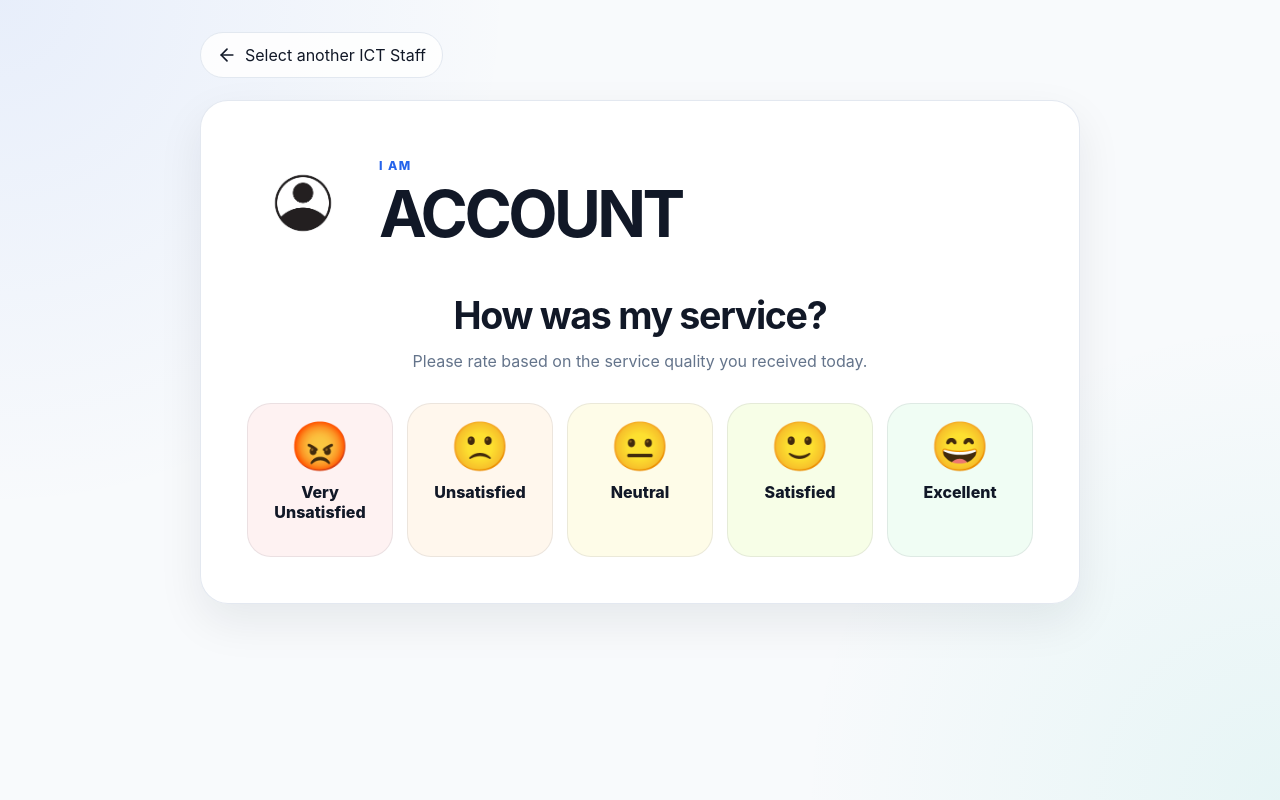
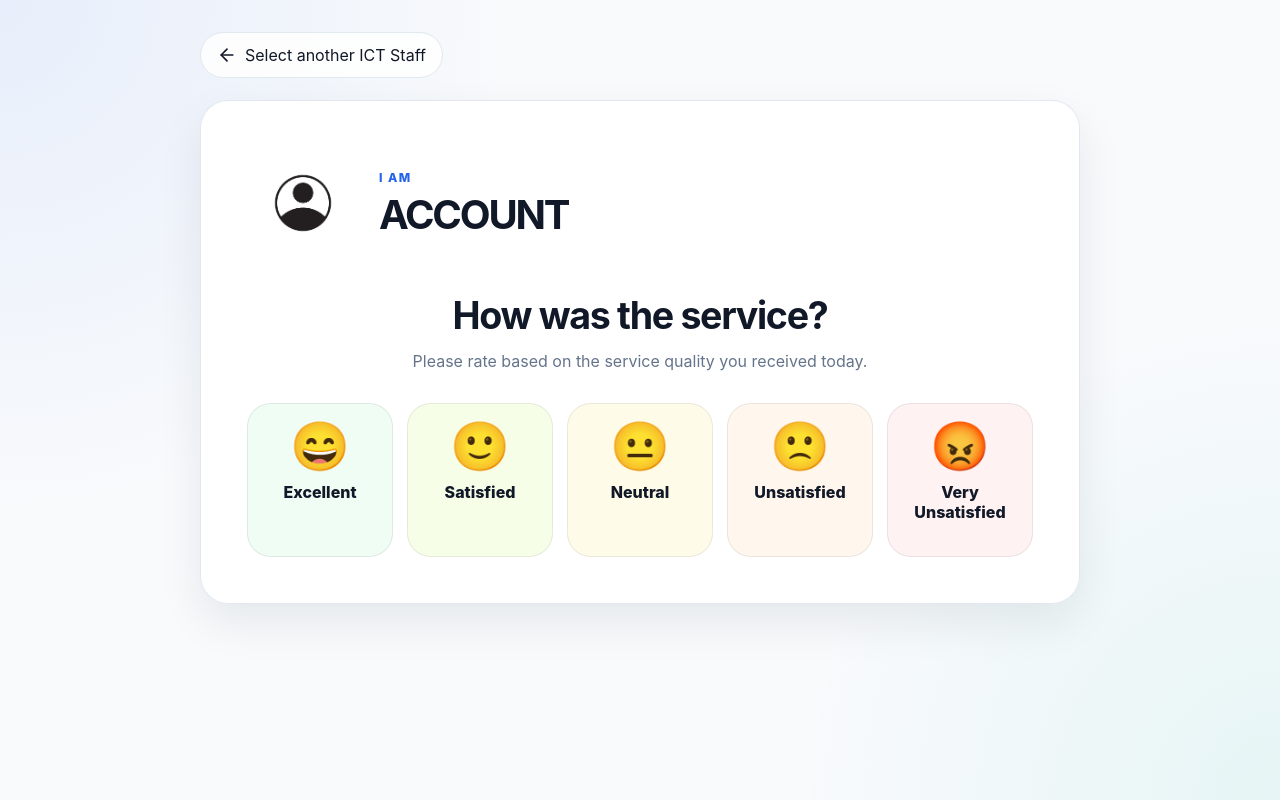
Before and after one commit to JztShah03/Rating-system, a React (Vite) app: page / in a window 1280 px wide. Both pictures are taken after a click on the button "ACCOUNT". Built offline with nearby package versions, Linux system fonts and the light colour scheme; the HTML template or start-up script is replaced by a standard one.

Commit message:
Reorder rating emojis and reduce heading/technician name font sizes

```diff
--- a/src/index.css
+++ b/src/index.css
@@ -71,6 +71,10 @@ img {
 .hero {
   text-align: center;
   padding: 42px 16px 28px;
+}
+
+.hero h1 {
+  font-size: clamp(1.5rem, 4vw, 2.5rem);
 }
 
 .eyebrow {
@@ -225,7 +229,7 @@ p {
 }
 
 .selected-technician h1 {
-  font-size: clamp(2.2rem, 6vw, 4rem);
+  font-size: clamp(1.5rem, 4vw, 2.5rem);
   margin-bottom: 6px;
 }
 
--- a/src/pages/RatingPage.jsx
+++ b/src/pages/RatingPage.jsx
@@ -80,7 +80,7 @@ export default function RatingPage({ selectedTechnician, onClearTechnician }) {
         </div>
 
         <div className="rating-copy">
-          <h2>How was my service?</h2>
+          <h2>How was the service?</h2>
           <p>Please rate based on the service quality you received today.</p>
         </div>
 
--- a/src/pages/TechnicianSelection.jsx
+++ b/src/pages/TechnicianSelection.jsx
@@ -12,9 +12,10 @@ export default function TechnicianSelection({ onSelectTechnician }) {
         transition={{ duration: 0.35 }}
       >
         <span className="eyebrow">Service Feedback</span>
-        <h1>Please Select Your ICT Staff</h1>
+        <h1>Please Select the ICT Service you Received</h1>
         <p>
-          Choose the ICT Staff who served you. Your feedback helps improve service quality and customer experience.
+
+           Your feedback helps us improve service quality and enhance customer experience.
         </p>
       </motion.section>
 
--- a/src/utils/ratingHelpers.js
+++ b/src/utils/ratingHelpers.js
@@ -1,10 +1,24 @@
 export const ratingOptions = [
   {
-    value: 1,
-    label: 'Very Unsatisfied',
-    emoji: '😡',
-    color: '#ef4444',
-    background: '#fef2f2'
+    value: 5,
+    label: 'Excellent',
+    emoji: '😄',
+    color: '#22c55e',
+    background: '#f0fdf4'
+  },
+  {
+    value: 4,
+    label: 'Satisfied',
+    emoji: '🙂',
+    color: '#84cc16',
+    background: '#f7fee7'
+  },
+  {
+    value: 3,
+    label: 'Neutral',
+    emoji: '😐',
+    color: '#eab308',
+    background: '#fefce8'
   },
   {
     value: 2,
@@ -14,25 +28,11 @@ export const ratingOptions = [
     background: '#fff7ed'
   },
   {
-    value: 3,
-    label: 'Neutral',
-    emoji: '😐',
-    color: '#eab308',
-    background: '#fefce8'
-  },
-  {
-    value: 4,
-    label: 'Satisfied',
-    emoji: '🙂',
-    color: '#84cc16',
-    background: '#f7fee7'
-  },
-  {
-    value: 5,
-    label: 'Excellent',
-    emoji: '😄',
-    color: '#22c55e',
-    background: '#f0fdf4'
+    value: 1,
+    label: 'Very Unsatisfied',
+    emoji: '😡',
+    color: '#ef4444',
+    background: '#fef2f2'
   }
 ];
 
```
